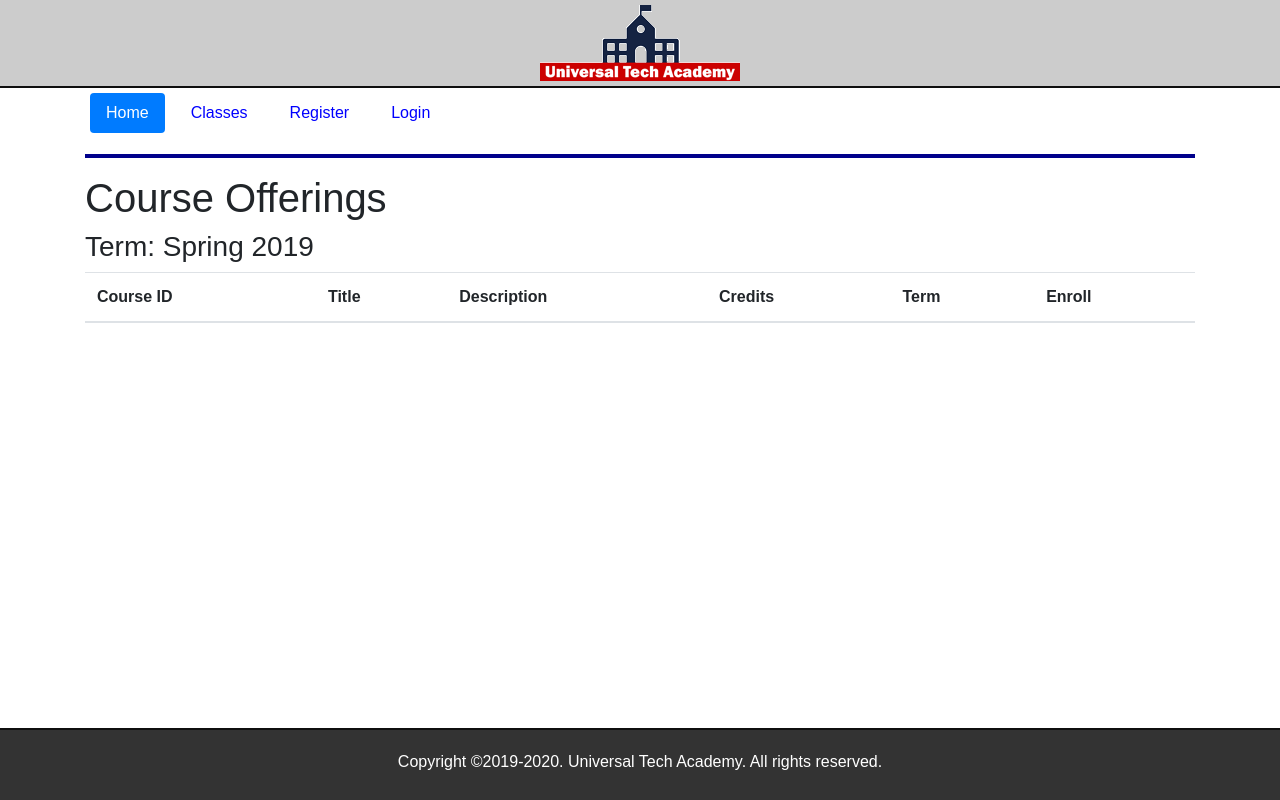
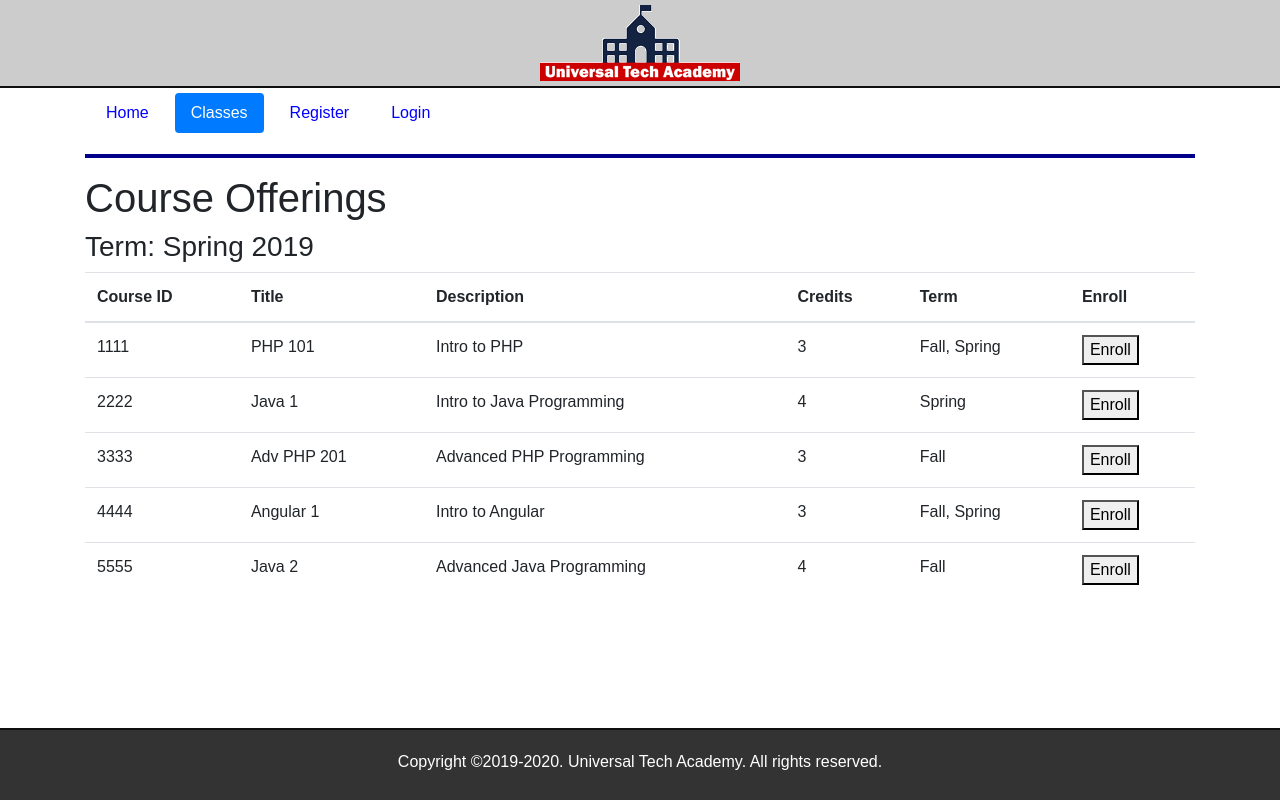
Before and after one commit to bossjones/todayilearned, a Flask app: page /courses in a window 1280 px wide. Run offline with Flask 2, Linux system fonts and the light colour scheme; lists and menus that the app fills with data are empty; some libraries are stand-ins or nearby versions.

Commit message:
3: active css class when selected

```diff
--- a/linkedin_learning/full_stack_web_dev_with_flask/application/routes.py
+++ b/linkedin_learning/full_stack_web_dev_with_flask/application/routes.py
@@ -5,16 +5,18 @@
 @app.route("/index")
 @app.route("/home")
 def index():
-    return render_template("index.html")
+    return render_template("index.html", index=True)
 
 @app.route("/login")
 def login():
-    return render_template("login.html")
+    return render_template("login.html", login=True)
 
 @app.route("/courses")
 def courses():
-    return render_template("courses.html")
+    courseData = [{"courseID":"1111","title":"PHP 101","description":"Intro to PHP","credits":3,"term":"Fall, Spring"}, {"courseID":"2222","title":"Java 1","description":"Intro to Java Programming","credits":4,"term":"Spring"}, {"courseID":"3333","title":"Adv PHP 201","description":"Advanced PHP Programming","credits":3,"term":"Fall"}, {"courseID":"4444","title":"Angular 1","description":"Intro to Angular","credits":3,"term":"Fall, Spring"}, {"courseID":"5555","title":"Java 2","description":"Advanced Java Programming","credits":4,"term":"Fall"}]
+
+    return render_template("courses.html", courseData=courseData, courses=True)
 
 @app.route("/register")
 def register():
-    return render_template("register.html")
+    return render_template("register.html", register=True)
--- a/linkedin_learning/full_stack_web_dev_with_flask/application/templates/includes/nav.html
+++ b/linkedin_learning/full_stack_web_dev_with_flask/application/templates/includes/nav.html
@@ -1,10 +1,10 @@
     <header>
         <nav>
             <ul class="nav nav-pills">
-                <li class="nav-item"><a href="{{ url_for('index') }}" class="nav-link active">Home</a></li>
-                <li class="nav-item"><a href="{{ url_for('courses') }}" class="nav-link">Classes</a></li>
-                <li class="nav-item"><a href="{{ url_for('register') }}" class="nav-link">Register</a></li>
-                <li class="nav-item"><a href="{{ url_for('login') }}" class="nav-link">Login</a></li>
+                <li class="nav-item"><a href="{{ url_for('index') }}" class="nav-link {% if index %}active{% endif %}">Home</a></li>
+                <li class="nav-item"><a href="{{ url_for('courses') }}" class="nav-link {% if courses %}active{% endif %}">Classes</a></li>
+                <li class="nav-item"><a href="{{ url_for('register') }}" class="nav-link {% if register %}active{% endif %}">Register</a></li>
+                <li class="nav-item"><a href="{{ url_for('login') }}" class="nav-link {% if login %}active{% endif %}">Login</a></li>
             </ul>
         </nav>
         <hr style="clear:both">
```
